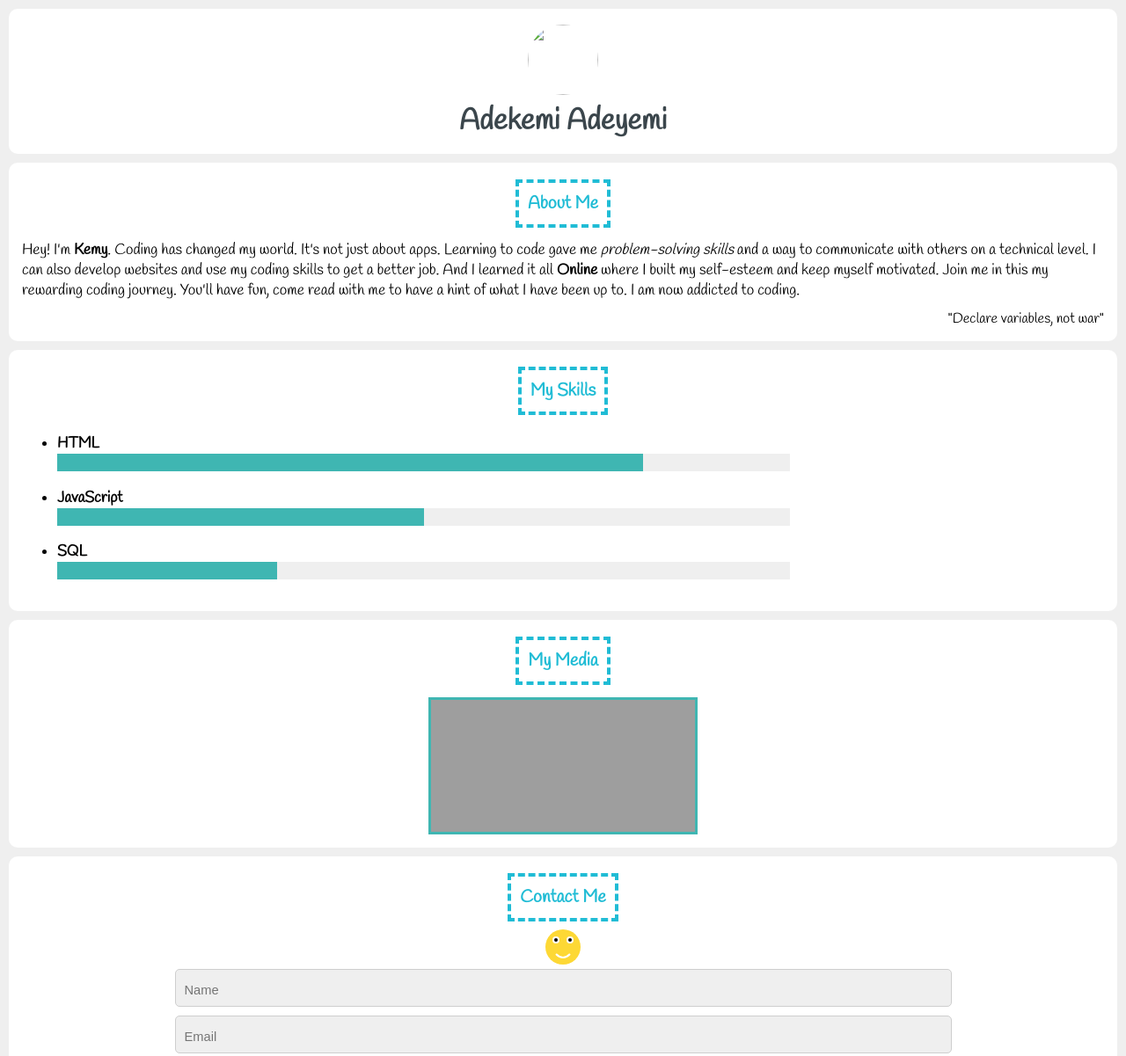
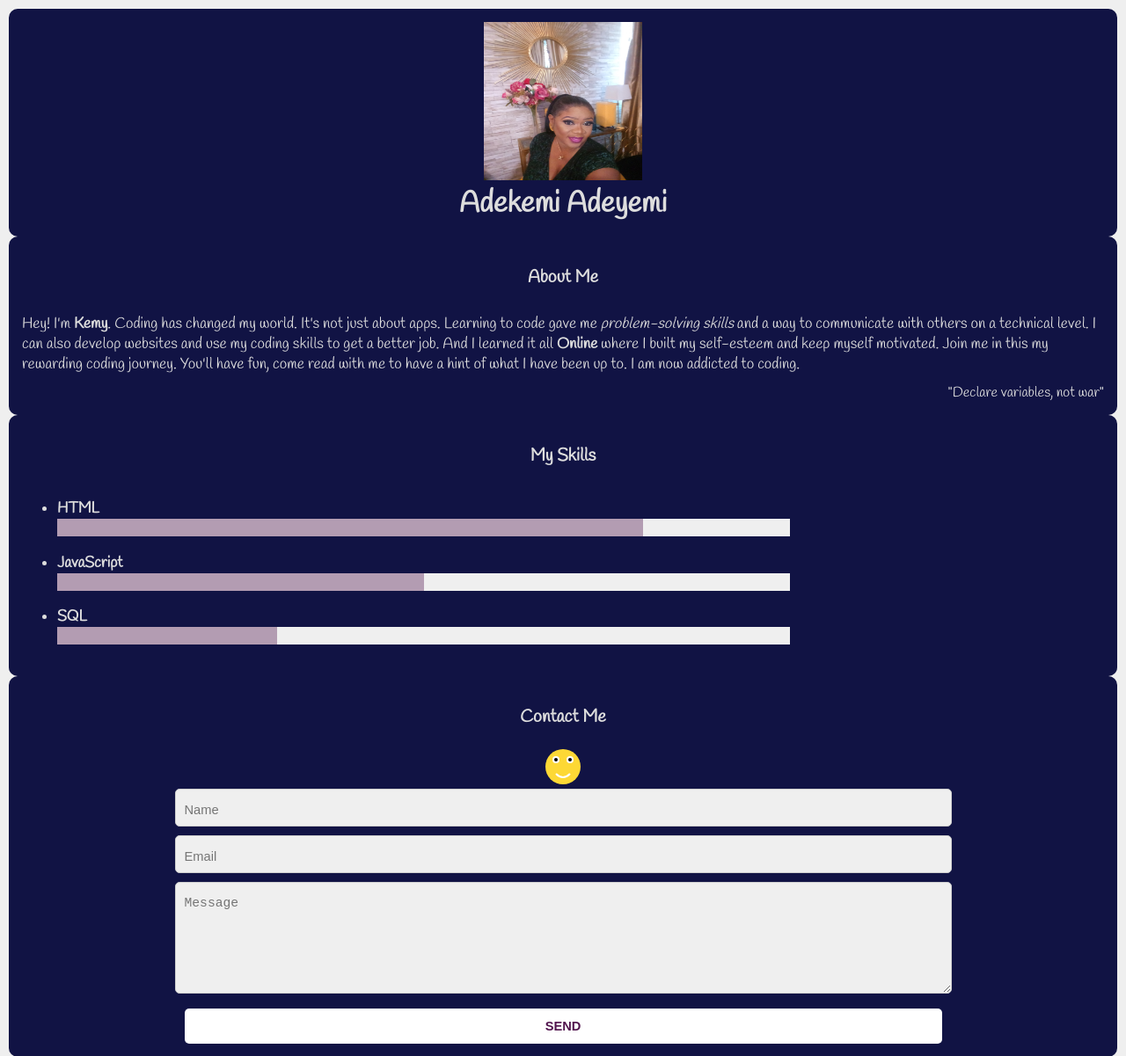
Before and after one commit to Codedprincess/princessadekemiadeyemi, a plain HTML site: page index.html in a window 1280 px wide. Shown: the top 1201 px of the page at 88% size. Drawn offline with Linux system fonts and the light colour scheme; grey boxes are pictures that could not be loaded.

Commit message:
Add files via upload

```diff
--- a/index.html
+++ b/index.html
@@ -12,7 +12,7 @@
 
             <!-- header start -->
             <div id="header" class="section">
-                <img alt="" class="img-circle" src="Coding Princess.jpg">
+                <img alt="" class="img-circle" src="CodingPrincess.jpg">
                 <p>Adekemi Adeyemi</p>
             </div>
             <!-- header end -->
@@ -46,14 +46,6 @@
             </div>
             <!-- My Skills section end -->
 
-
-             <!-- Media section start -->
-            <div class="section">
-                <h1><span>My Media</span></h1>
-                <iframe height="150" width="300" src="https://www.youtube.com/embed/Q6_5InVJZ88" allowfullscreen frameborder="0"></iframe>
-            </div>
-            <!-- Media section end -->
-
             <!-- Form section start -->
            <div class="section">
                 <h1><span>Contact Me</span></h1>
@@ -80,9 +72,6 @@
             <div class="section" id="contacts">
                 <h1><span>Follow Me</span></h1>
                 <div>
-                    <a href="https://www.sololearn.com/" target="_blank">
-                        <img alt="SoloLearn" src="https://www.sololearn.com/Uploads/icons/sololearn.png" />
-                    </a>
                     <a href="#">
                         <img alt="Facebook" src="https://www.sololearn.com/Uploads/icons/facebook.png"/>
                     </a>
--- a/style.css
+++ b/style.css
@@ -9,30 +9,27 @@ body {
     background-color: #efefef;
     padding: 10px;
     margin: 0;
+    color: #ddd;
 }
 h1 {
     font-size: 15pt;
-    color: #20bcd5;
+    color: #ddd;
     text-align: center;
     padding: 18px 0 18px 0;
     margin: 0 0 10px 0;
 }
 h1 span {
-    border: 4px dashed #20bcd5;
     padding: 10px;
 }
 p {
     padding: 0;
     margin: 0;
 }
-.img-circle {
-    border: 3px solid white;
-    border-radius: 50%;
-}
 .section {
-    background-color: #fff;
+    background-color: #111344;
+
     padding: 15px;
-    margin-bottom: 10px;
+    /* margin-bottom: 10px; */
     border-radius: 10px;
 }
 #header1 {
@@ -41,13 +38,13 @@ p {
 }
 #header img {
     display: block;
-    width: 80px;
-    height: 80px;
+    width: 180px;
+    height: 180px;
     margin: auto;
 }
 #header p {
     font-size: 25pt;
-    color: #3b464c;
+    color: #ddd;
     padding-top: 5px;
     margin: 0;
     font-weight: bold;
@@ -79,17 +76,19 @@ li {
 progress {
     width: 70%;
     height: 20px;
-    color: #3fb6b2;
+    color: #52154e62;
+
     background: #efefef;
 }
 progress::-webkit-progress-bar {
     background: #efefef;
 }
 progress::-webkit-progress-value {
-    background: #3fb6b2;
+    background: #52154e62;
 }
 progress::-moz-progress-bar {
-    color: #3fb6b2;
+    color: #52154e62;
+
     background: #efefef;
 }
 iframe, audio {
@@ -107,18 +106,18 @@ form {
     margin-top: 0;
 }
 .submit {
-    background-color: #3fb6b2;
+    background-color: #fff;
     padding: 12px 45px;
     border-radius: 5px;
     cursor: pointer;
-    color: #ffffff;
+    color: #52154E;
     border: none;
     outline: none;
     margin: 0;
     font-weight: bold;
 }
 .submit:hover {
-    background-color: #43a09d;
+    background-color: #fff;
 }
 textarea {
     height: 100px;
```
Also changed, not shown: CodingPrincess.jpg (added).
